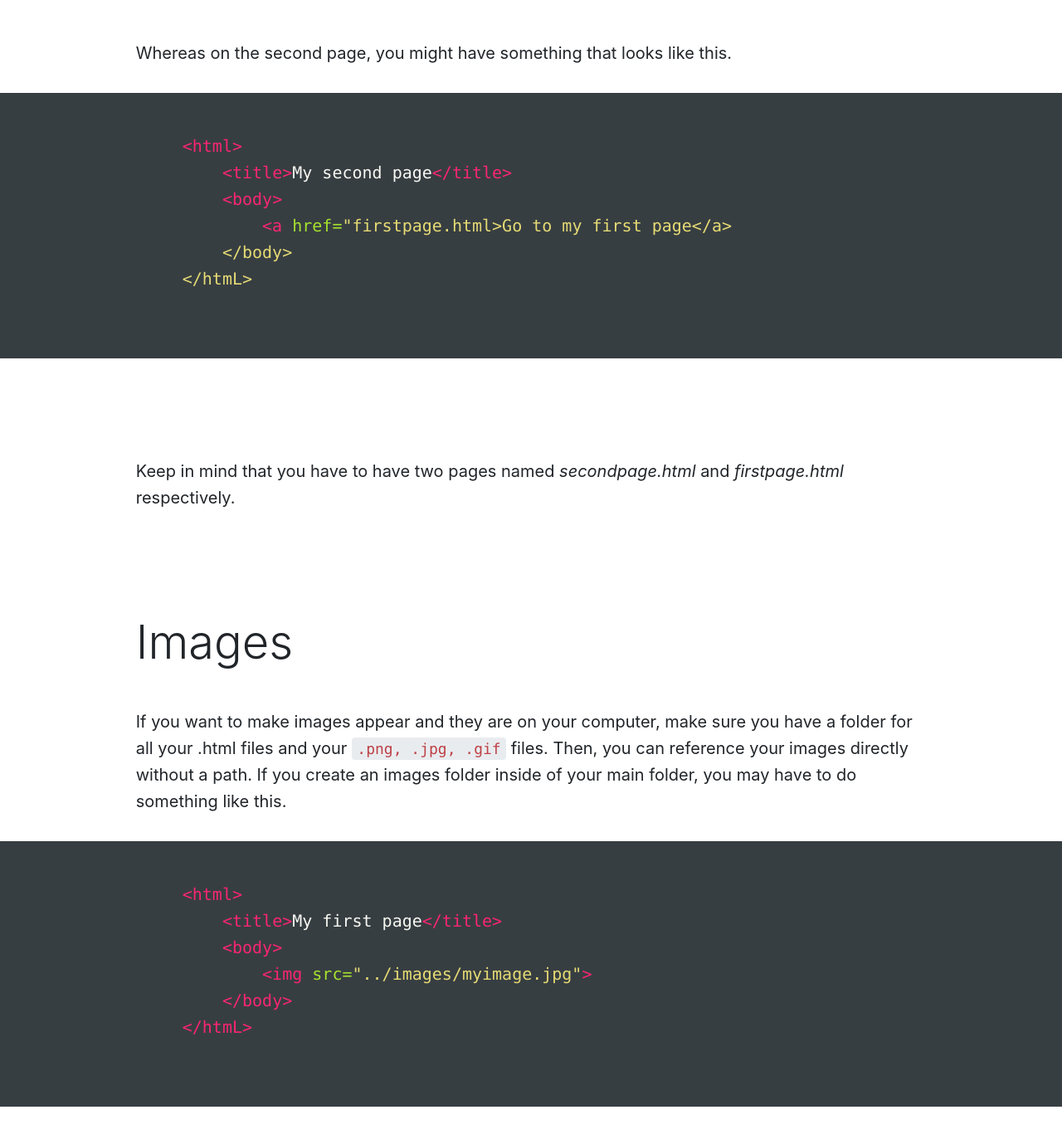
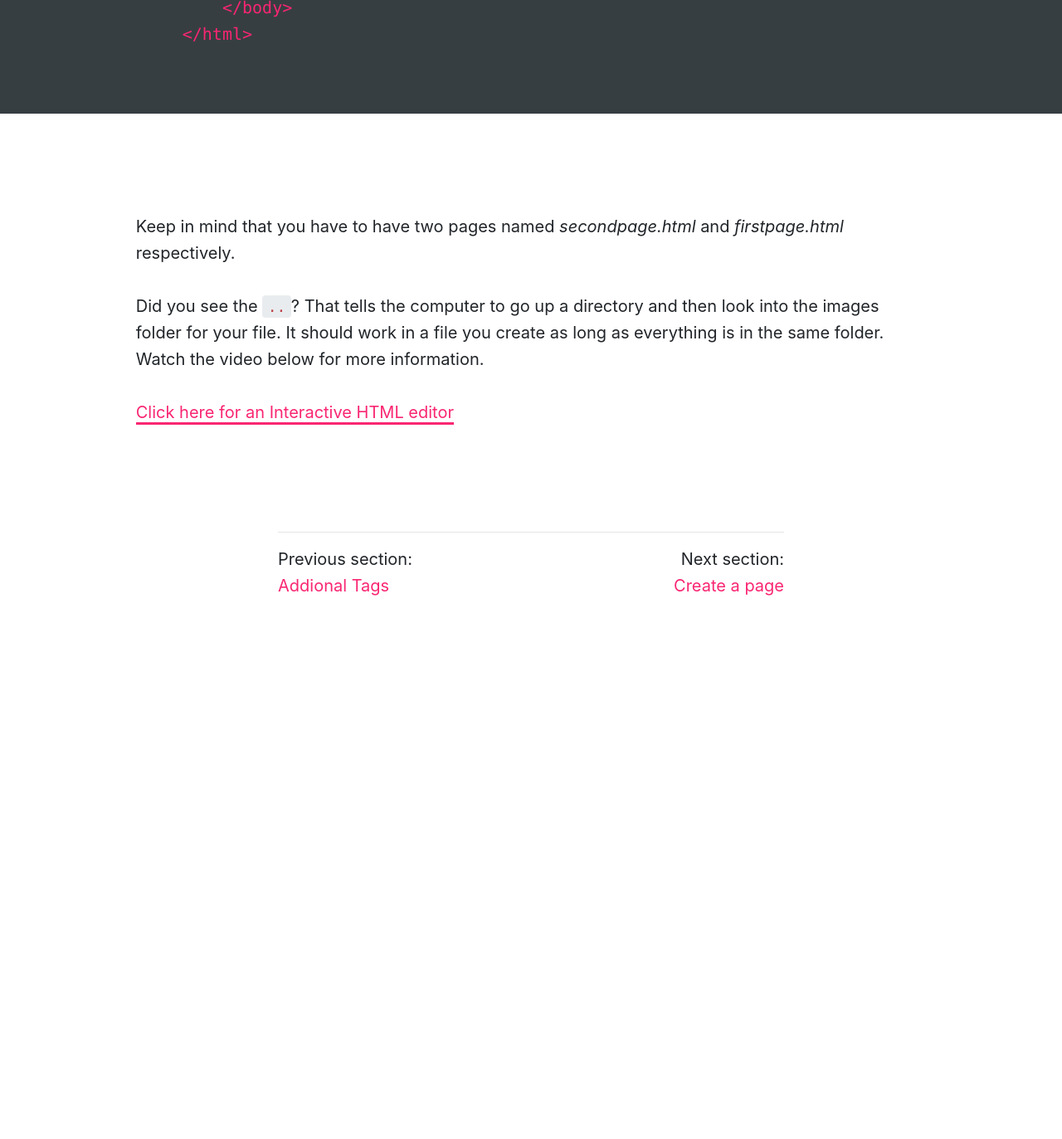
Before and after one commit to Montana-Media-Arts/creative-coding-1-Fall2019, a Jekyll site: the page built from modules/week-6/_posts/2017-01-10-hyperlinks.md, in a window 1280 px wide and 1400 px high, scrolled down 1836 px. Shown: the top 1373 px of the window at 83% size. Built offline with Jekyll 4.4.1, drawn with Linux system fonts in a browser that asks for light colours; nearby versions of some CDN libraries; a script that is not in the unit is left out; after the commit the page ends 2574 px from its top, so only the background shows below that; some of the changed text lies outside the part shown.

Commit message:
updated with the interactive piece

````diff
--- a/modules/week-6/_posts/2017-01-10-hyperlinks.md
+++ b/modules/week-6/_posts/2017-01-10-hyperlinks.md
@@ -1,12 +1,11 @@
 ---
-title: Hyperlinks and Images
+title: Hyperlinks
 module: 6
 jotted: true
 ---
 
-# Hyperlinks and Images
+# Hyperlinks
 
-## Hyperlinks
 
 Hyperlinks have been around since the beginning of HTML4 and continue today. They are the bedrock of web pages as they take us places.  They have a similar structure to image tags, and they look like this.
 
@@ -22,9 +21,9 @@ So, how does the whole page look?
 <html>
     <title>My first page</title>
     <body>
-        <a href="secondpage.html>Go to my other page</a>
+        <a href="secondpage.html">Go to my other page</a>
     </body>
-</htmL>
+</html>
 
 ```
 
@@ -34,9 +33,9 @@ Whereas on the second page, you might have something that looks like this.
 <html>
     <title>My second page</title>
     <body>
-        <a href="firstpage.html>Go to my first page</a>
+        <a href="firstpage.html">Go to my first page</a>
     </body>
-</htmL>
+</html>
 
 ```
 
@@ -45,20 +44,9 @@ Keep in mind that you have to have two pages named *secondpage.html* and *firstp
 
 <!-- video -->
 
-## Images
-
-If you want to make images appear and they are on your computer, make sure you have a folder for all your .html files and your `.png, .jpg, .gif` files.  Then, you can reference your images directly without a path.  If you create an images folder inside of your main folder, you may have to do something like this.
-
-```html
-<html>
-    <title>My first page</title>
-    <body>
-        <img src="../images/myimage.jpg">
-    </body>
-</htmL>
-
-```
 
 Did you see the `..`?  That tells the computer to go up a directory and then look into the images folder for your file.  It should work in a file you create as long as everything is in the same folder.  Watch the video below for more information.
 
+<a href='http://www.silverleaf-consulting.com/CodeEditor/' target="_new">Click here for an Interactive HTML editor</a>
+
 <!-- video -->
````
Also changed, not shown: modules/week-6/_posts/2017-01-06-html-basics.md (+1 -3 lines), modules/week-6/_posts/2017-01-09-additional-tags.md (+3 -1 lines), modules/week-6/_posts/2017-01-12-form-basics.md (+3 -1 lines), modules/week-6/_posts/2017-01-13-more-form-elements.md (+2 -0 lines).
